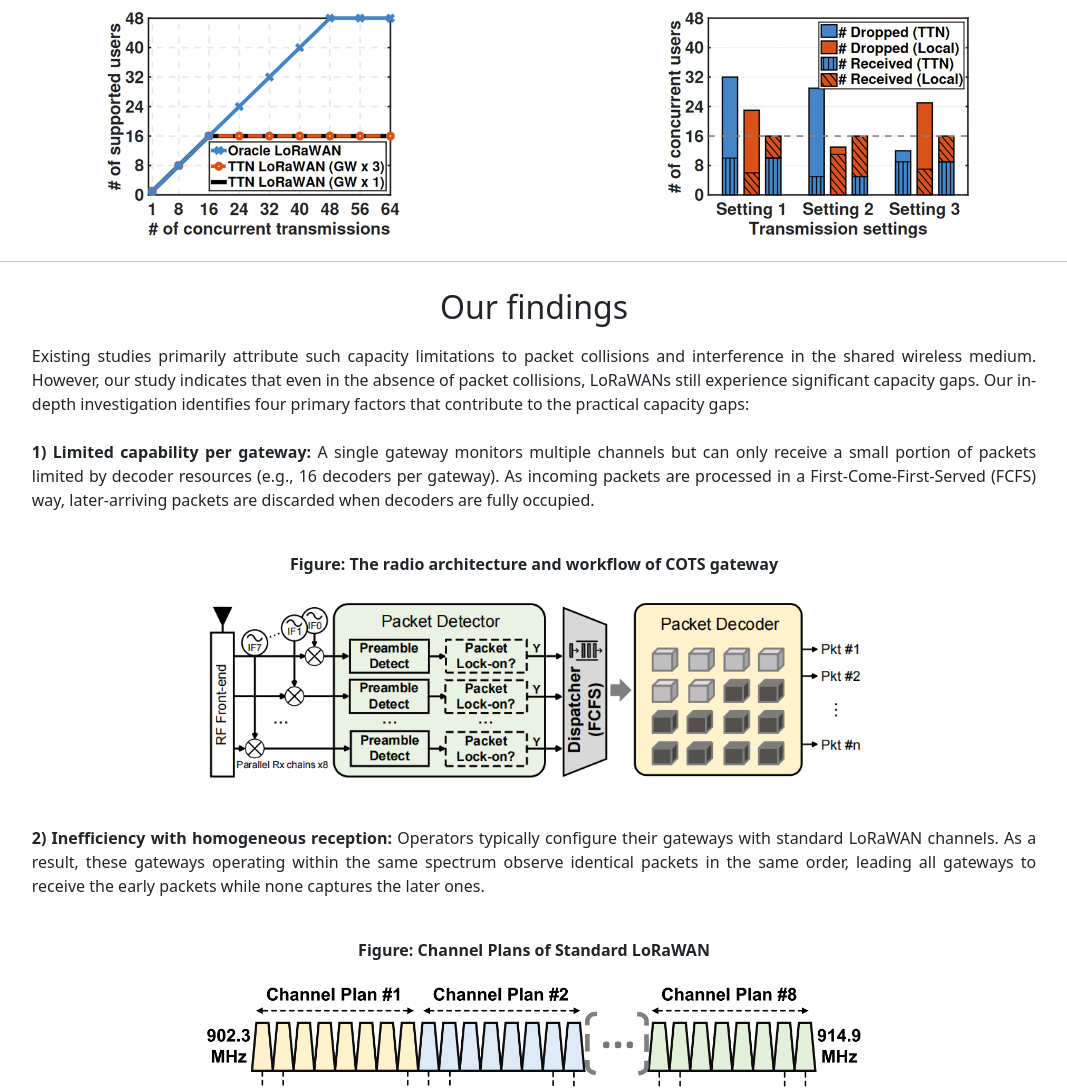
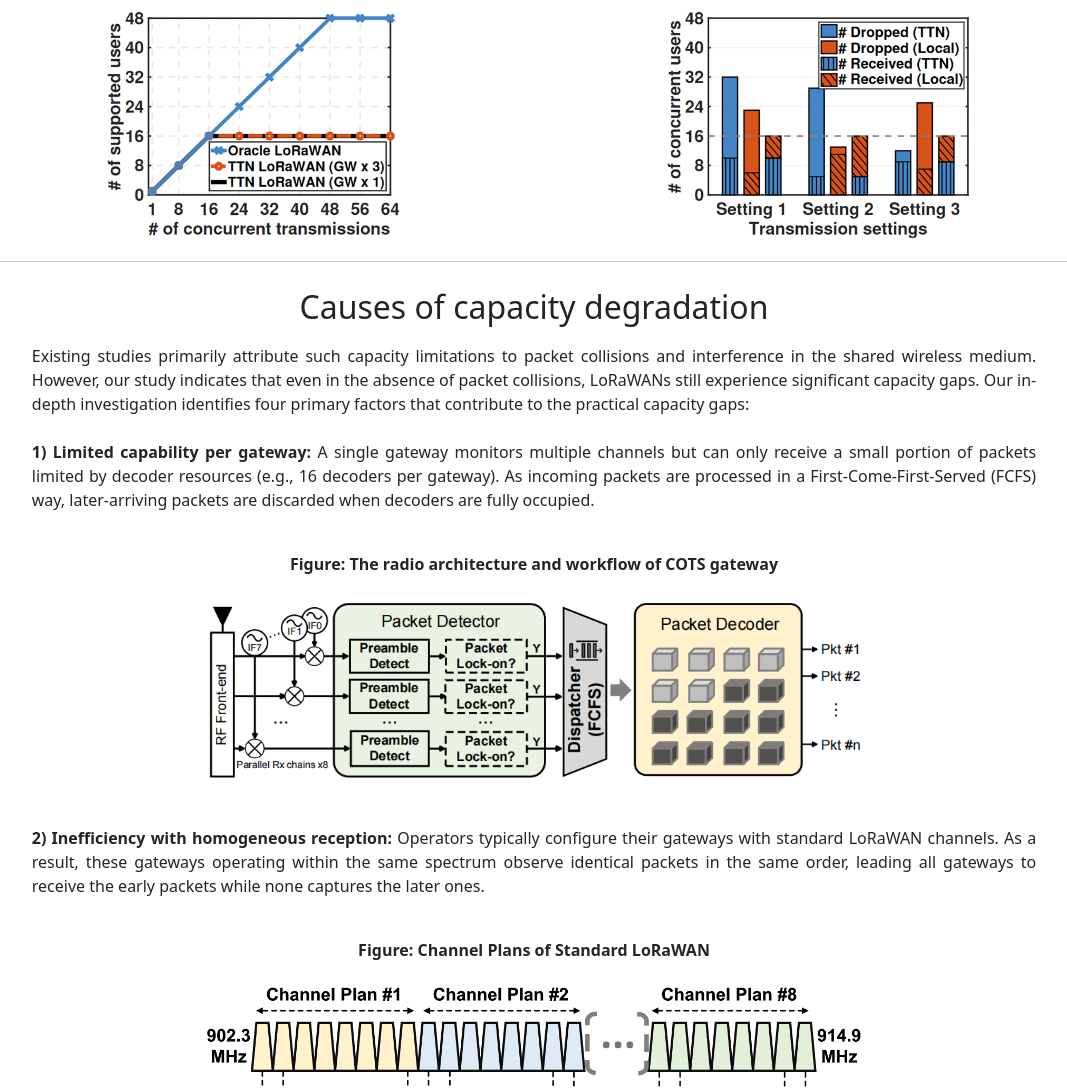
Before and after one commit to A1phaWAN/A1phaWAN.github.io, a plain HTML site: page index.html in a window 1280 px wide. Shown: the part 1362-2450 px from the top of the page, without its empty margins (106-1173 px from the left). Drawn offline with nearby package versions, Linux system fonts and the light colour scheme; some icons are missing.

Commit message:
Update index.html

```diff
--- a/index.html
+++ b/index.html
@@ -228,7 +228,7 @@ Consequently, each network acquires only a fraction of the limited capacity, whi
     <hr>
 
     <div class="gap-10"></div>
-    <h2 style="text-align: center"> Our findings </h2>
+    <h2 style="text-align: center"> Causes of capacity degradation </h2>
     <div class="gap-10"></div>
 
     <center><p style="width:90%; text-align: justify; white-space: normal;">
```
